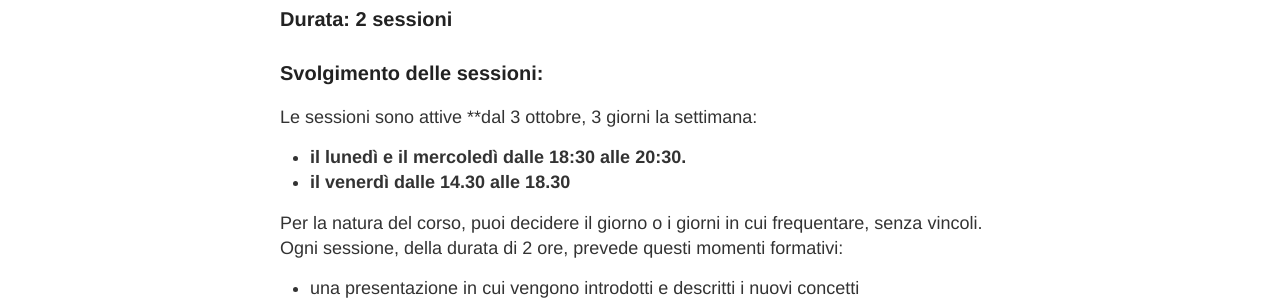
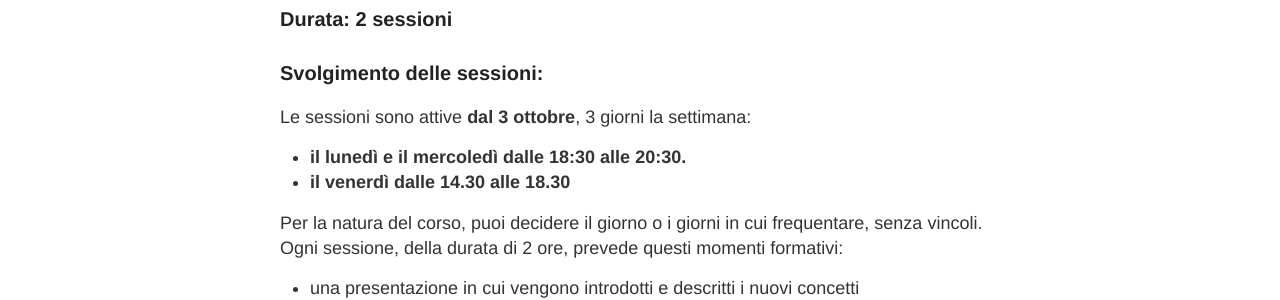
Before and after one commit to LOG-ED/docker-get-started, a Jekyll site: the page built from index.md, in a window 1280 px wide. Shown: the part 446-746 px from the top of the page. Built offline with Jekyll 4.4.1, drawn with Linux system fonts in a browser that asks for light colours; nearby versions of some CDN libraries.

```diff
--- a/index.md
+++ b/index.md
@@ -14,7 +14,7 @@ Attraverso esercitazioni pratiche e un pizzico di teoria (q.b) saranno introdott
 ### Durata: 2 sessioni
 
 ### Svolgimento delle sessioni:
-Le sessioni sono attive **dal 3 ottobre, 3 giorni la settimana:
+Le sessioni sono attive **dal 3 ottobre**, 3 giorni la settimana:
 
 - **il lunedì e il mercoledì dalle 18:30 alle 20:30.**
 - **il venerdì dalle 14.30 alle 18.30**
```
